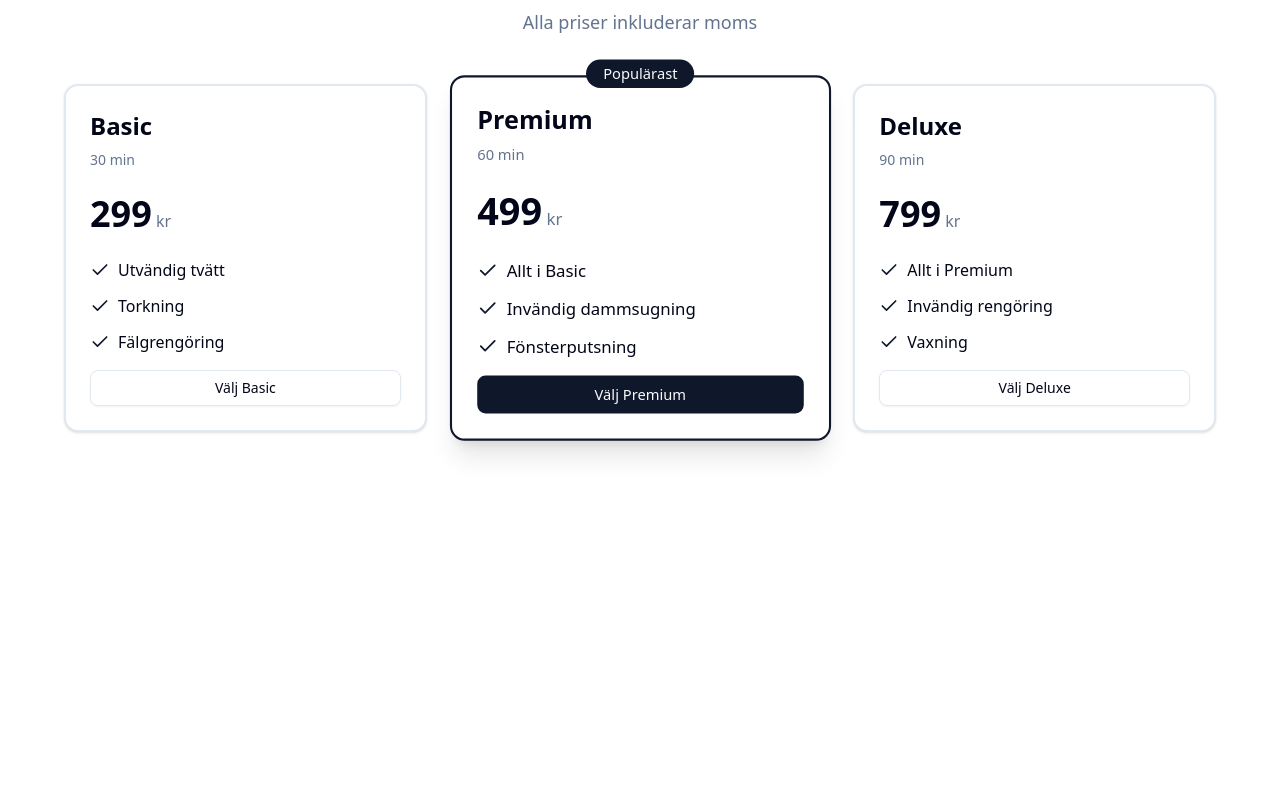
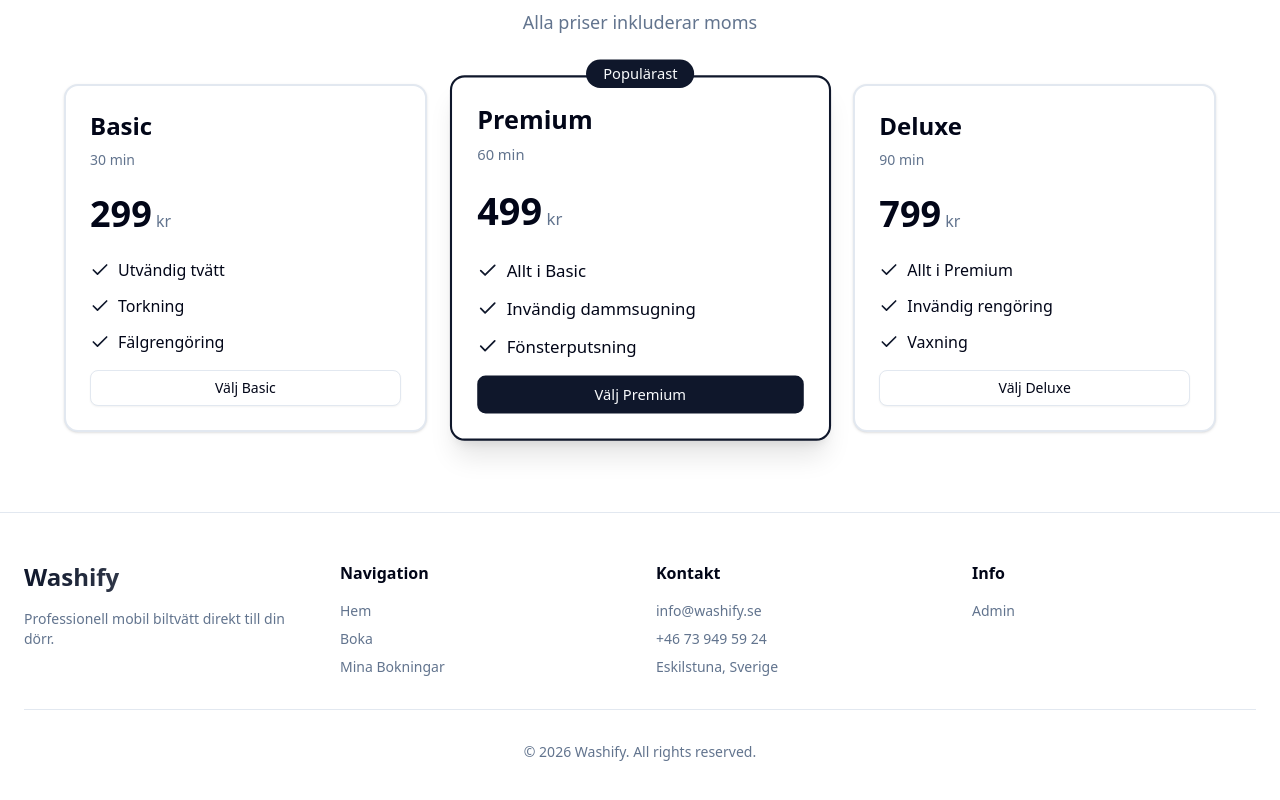
Before and after one commit to jan-elia-24/washify, a Next.js app: page / in a window 1280 px wide. Shown: the part 1051-1851 px from the top of the page. Before the commit the page ends 1563 px from the top, so only its background shows below. Built offline with nearby package versions, Linux system fonts and the light colour scheme.

Commit message:
Add footer and fix content centering

```diff
--- a/src/app/globals.css
+++ b/src/app/globals.css
@@ -123,3 +123,8 @@
     @apply bg-background text-foreground;
   }
 }
+
+.container {
+  margin-left: auto !important;
+  margin-right: auto !important;
+}
--- a/src/app/layout.tsx
+++ b/src/app/layout.tsx
@@ -2,6 +2,7 @@ import type { Metadata } from "next";
 import "./globals.css";
 import { ThemeProvider } from "@/components/providers/theme-provider";
 import { Header } from "@/components/layout/header";
+import { Footer } from "@/components/layout/footer";
 
 export const metadata: Metadata = {
   title: "Washify - Mobile Car Wash Booking",
@@ -24,6 +25,7 @@ export default function RootLayout({
         >
           <Header />
           <main>{children}</main>
+          <Footer />
         </ThemeProvider>
       </body>
     </html>
--- /dev/null
+++ b/src/components/layout/footer.tsx
@@ -0,0 +1,74 @@
+import Link from "next/link";
+
+export function Footer() {
+  const currentYear = new Date().getFullYear();
+
+  return (
+    <footer className="border-t bg-background">
+      <div className="container py-12 px-6">
+        <div className="grid md:grid-cols-4 gap-8">
+          {/* Brand */}
+          <div className="space-y-4">
+            <h3 className="text-2xl font-bold bg-gradient-to-r from-primary to-primary/60 bg-clip-text text-transparent">
+              Washify
+            </h3>
+            <p className="text-sm text-muted-foreground">
+              Professionell mobil biltvätt direkt till din dörr.
+            </p>
+          </div>
+
+          {/* Navigation */}
+          <div className="space-y-4">
+            <h4 className="font-semibold">Navigation</h4>
+            <ul className="space-y-2 text-sm">
+              <li>
+                <Link href="/" className="text-muted-foreground hover:text-primary transition-colors">
+                  Hem
+                </Link>
+              </li>
+              <li>
+                <Link href="/book" className="text-muted-foreground hover:text-primary transition-colors">
+                  Boka
+                </Link>
+              </li>
+              <li>
+                <Link href="/booking" className="text-muted-foreground hover:text-primary transition-colors">
+                  Mina Bokningar
+                </Link>
+              </li>
+            </ul>
+          </div>
+
+          {/* Contact */}
+          <div className="space-y-4">
+            <h4 className="font-semibold">Kontakt</h4>
+            <ul className="space-y-2 text-sm text-muted-foreground">
+              <li>info@washify.se</li>
+              <li>+46 73 949 59 24</li>
+              <li>Eskilstuna, Sverige</li>
+            </ul>
+          </div>
+
+          {/* Legal */}
+          <div className="space-y-4">
+            <h4 className="font-semibold">Info</h4>
+            <ul className="space-y-2 text-sm">
+              <li>
+                <Link href="/admin/login" className="text-muted-foreground hover:text-primary transition-colors">
+                  Admin
+                </Link>
+              </li>
+            </ul>
+          </div>
+        </div>
+
+        {/* Bottom */}
+        <div className="mt-8 pt-8 border-t">
+          <p className="text-center text-sm text-muted-foreground">
+            © {currentYear} Washify. All rights reserved.
+          </p>
+        </div>
+      </div>
+    </footer>
+  );
+}
```
